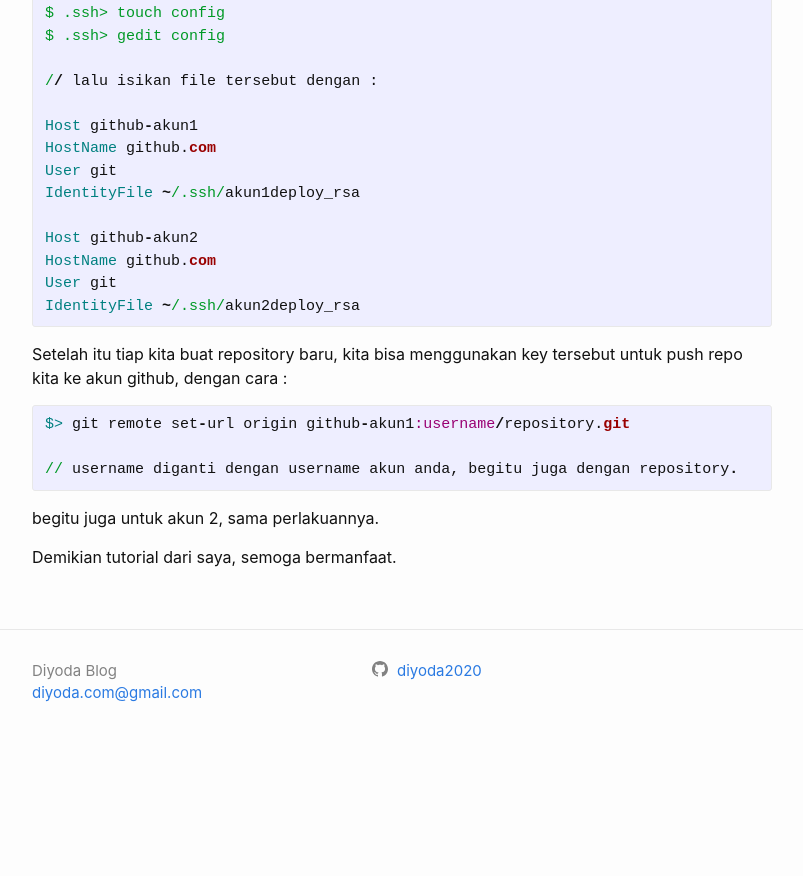
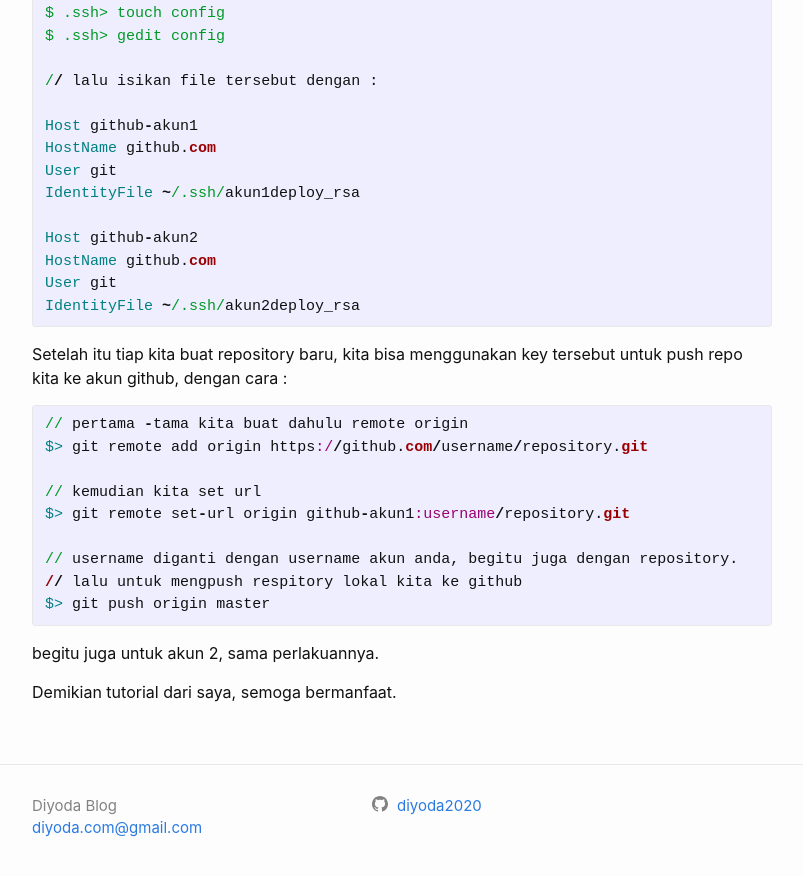
Before and after one commit to diyoda2020/blog-jekyll, a Jekyll site: the page built from _posts/2020-08-20-setup-multiakun-github-ssh.markdown, in a window 1280 px wide and 900 px high, scrolled down 963 px. Shown: the top 876 px of the window, without its empty margins (238-1041 px from the left). Built offline with Jekyll 4.4.1, drawn with Linux system fonts in a browser that asks for light colours; before the commit the page ends 1728 px from its top, so only the background shows below that.

Commit message:
edit post

```diff
--- a/_posts/2020-08-20-setup-multiakun-github-ssh.markdown
+++ b/_posts/2020-08-20-setup-multiakun-github-ssh.markdown
@@ -60,9 +60,15 @@ Setelah itu tiap kita buat repository baru, kita bisa menggunakan key tersebut u
 
 {% highlight ruby %}
 
+// pertama -tama kita buat dahulu remote origin
+$> git remote add origin https://github.com/username/repository.git
+
+// kemudian kita set url
 $> git remote set-url origin github-akun1:username/repository.git
 
 // username diganti dengan username akun anda, begitu juga dengan repository.
+// lalu untuk mengpush respitory lokal kita ke github
+$> git push origin master
 
 {% endhighlight %}
 
```
